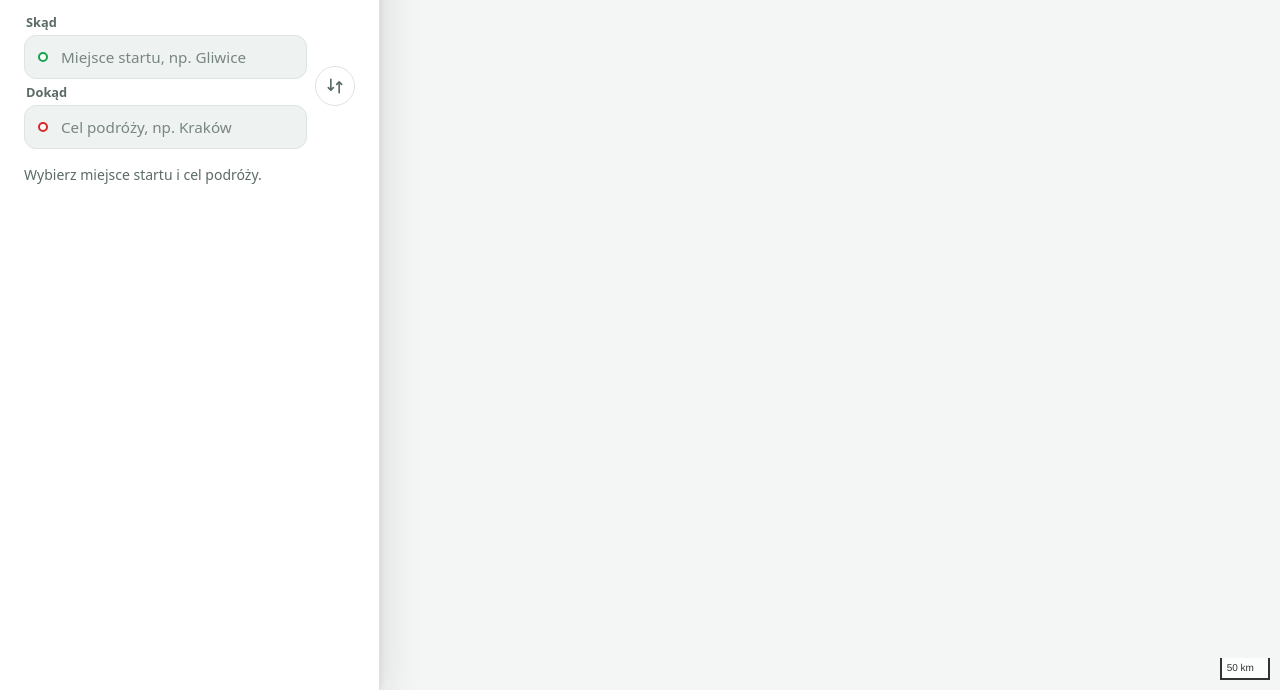
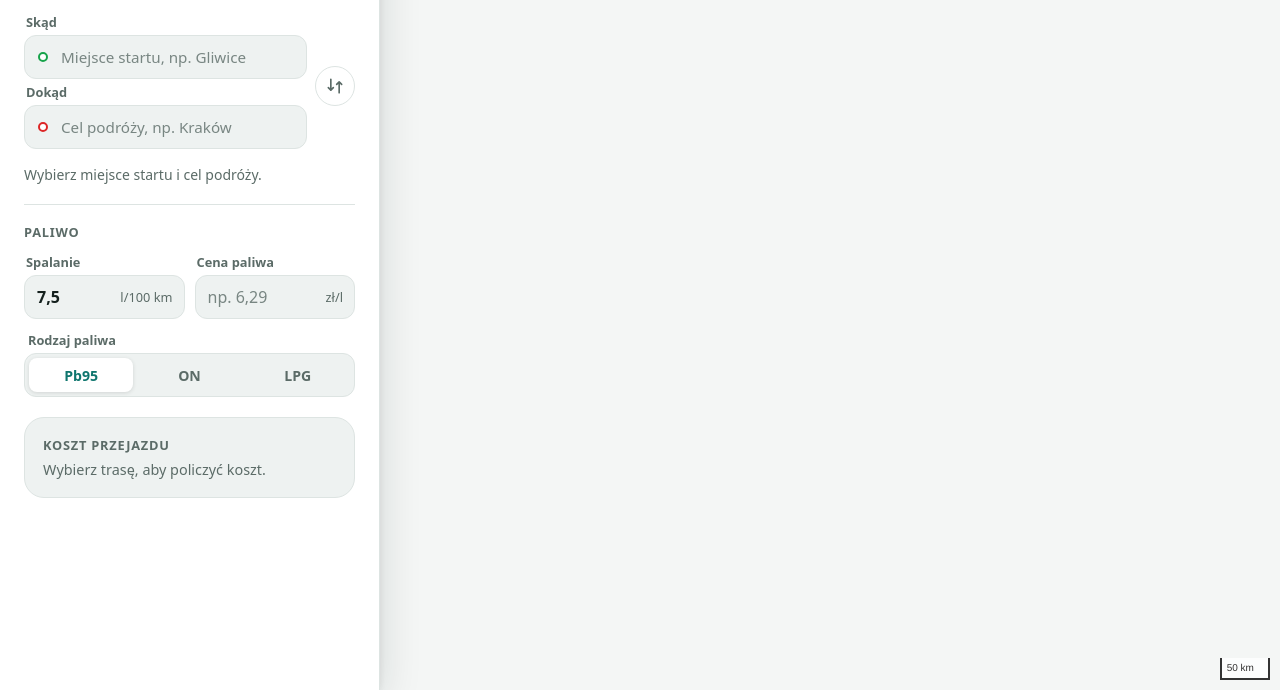
Before and after one commit to novaflowdesign/fueltrip, a website built with Vite: page index.html in a window 1280 px wide. Shown: the part 110-800 px from the top of the page. Built offline with nearby package versions, Linux system fonts and the light colour scheme; no server answers.

Commit message:
feat: fuel settings and trip cost card
Co-Authored-By: Claude Opus 5.5 <noreply@anthropic.com>

```diff
--- a/src/main.ts
+++ b/src/main.ts
@@ -3,7 +3,9 @@ import { createMap } from './map/map.ts';
 import { EndpointMarkers } from './map/markers.ts';
 import { RouteLayer } from './map/routeLayer.ts';
 import { searchPlaces, type Place } from './services/geocoding.ts';
-import { OsrmRoutingProvider, RoutingError, type RoutingProvider } from './services/routing.ts';
+import { OsrmRoutingProvider, RoutingError, type RouteResult, type RoutingProvider } from './services/routing.ts';
+import { createCostSummary } from './ui/costSummary.ts';
+import { createFuelSettings } from './ui/fuelSettings.ts';
 import { createRouteSearch, type RouteEndpoints } from './ui/routeSearch.ts';
 import { createRouteSummary } from './ui/routeSummary.ts';
 
@@ -17,15 +19,40 @@ const map = createMap(mapContainer);
 const markers = new EndpointMarkers(map);
 const routeLayer = new RouteLayer(map);
 const routing: RoutingProvider = new OsrmRoutingProvider();
-const summary = createRouteSummary();
 
 let routeController: AbortController | null = null;
+let currentRoute: RouteResult | null = null;
+let roundTrip = false;
+
+const summary = createRouteSummary({
+  onRoundTripChange: (value) => {
+    roundTrip = value;
+    renderCost();
+  },
+});
+
+const fuelSettings = createFuelSettings({
+  initial: { consumption: '7,5', price: '', fuelType: 'pb95' },
+  onChange: () => renderCost(),
+});
+
+const costSummary = createCostSummary();
+
+function renderCost(): void {
+  costSummary.update({ route: currentRoute, roundTrip, settings: fuelSettings.getValue() });
+}
+
+function setRoute(route: RouteResult | null): void {
+  currentRoute = route;
+  renderCost();
+}
 
 async function updateRoute({ from, to }: RouteEndpoints): Promise<void> {
   // A newer selection always wins over an in-flight request.
   routeController?.abort();
   routeController = null;
   routeLayer.clear();
+  setRoute(null);
 
   if (!from || !to) {
     summary.showIdle('Wybierz miejsce startu i cel podróży.');
@@ -45,6 +72,7 @@ async function updateRoute({ from, to }: RouteEndpoints): Promise<void> {
     const route = await routing.getRoute([from, to], controller.signal);
     if (controller.signal.aborted) return;
     summary.showRoute(route);
+    setRoute(route);
     void routeLayer.show(route.geometry);
   } catch (err) {
     if (controller.signal.aborted) return;
@@ -66,7 +94,7 @@ const routeSearch = createRouteSearch({
   },
 });
 
-panelBody.append(routeSearch.element, summary.element);
+panelBody.append(routeSearch.element, summary.element, fuelSettings.element, costSummary.element);
 void updateRoute(routeSearch.getEndpoints());
 
 function isSamePlace(a: Place, b: Place): boolean {
--- a/src/style.css
+++ b/src/style.css
@@ -443,6 +443,257 @@ body {
   color: var(--color-danger);
 }
 
+/* ---------- Panel sections ---------- */
+.panel-section {
+  margin-top: 20px;
+  padding-top: 18px;
+  border-top: 1px solid var(--color-border);
+}
+
+.panel-section__title,
+.cost-summary__title {
+  margin: 0 0 12px;
+  font-size: 0.8rem;
+  font-weight: 700;
+  letter-spacing: 0.06em;
+  text-transform: uppercase;
+  color: var(--color-text-muted);
+}
+
+/* ---------- Round-trip switch ---------- */
+.route-summary__formula {
+  margin: 8px 0 0 2px;
+  font-size: 0.85rem;
+  font-variant-numeric: tabular-nums;
+  color: var(--color-text-muted);
+}
+
+.switch {
+  position: relative;
+  display: inline-flex;
+  align-items: center;
+  gap: 10px;
+  margin-top: 12px;
+  font-size: 0.92rem;
+  font-weight: 600;
+  cursor: pointer;
+  user-select: none;
+}
+
+.switch__input {
+  position: absolute;
+  opacity: 0;
+  width: 1px;
+  height: 1px;
+}
+
+.switch__track {
+  position: relative;
+  flex: none;
+  width: 40px;
+  height: 24px;
+  border-radius: 999px;
+  background: var(--color-border);
+  transition: background 0.2s;
+}
+
+.switch__track::after {
+  content: '';
+  position: absolute;
+  top: 3px;
+  left: 3px;
+  width: 18px;
+  height: 18px;
+  border-radius: 50%;
+  background: #fff;
+  box-shadow: 0 1px 3px rgb(0 0 0 / 0.3);
+  transition: transform 0.2s cubic-bezier(0.34, 1.4, 0.64, 1);
+}
+
+.switch__input:checked + .switch__track {
+  background: var(--color-accent);
+}
+
+.switch__input:checked + .switch__track::after {
+  transform: translateX(16px);
+}
+
+.switch__input:focus-visible + .switch__track {
+  box-shadow: 0 0 0 4px var(--color-focus);
+}
+
+/* ---------- Number fields ---------- */
+.fuel-settings__fields {
+  display: grid;
+  grid-template-columns: 1fr 1fr;
+  gap: 10px;
+}
+
+.number-field__box {
+  position: relative;
+}
+
+.number-field__input {
+  width: 100%;
+  height: 44px;
+  padding: 0 74px 0 12px;
+  border: 1px solid var(--color-border);
+  border-radius: var(--radius-md);
+  background: var(--color-surface-2);
+  color: var(--color-text);
+  font: inherit;
+  font-size: 1rem;
+  font-weight: 600;
+  font-variant-numeric: tabular-nums;
+  transition: border-color 0.15s, box-shadow 0.15s, background 0.15s;
+}
+
+.number-field__input::placeholder {
+  color: var(--color-text-muted);
+  font-weight: 400;
+  opacity: 0.8;
+}
+
+.number-field__input:focus {
+  outline: none;
+  border-color: var(--color-accent);
+  background: var(--color-surface);
+  box-shadow: 0 0 0 4px var(--color-focus);
+}
+
+.number-field.is-invalid .number-field__input {
+  border-color: var(--color-danger);
+}
+
+.number-field__unit {
+  position: absolute;
+  right: 12px;
+  top: 50%;
+  transform: translateY(-50%);
+  color: var(--color-text-muted);
+  font-size: 0.8rem;
+  pointer-events: none;
+}
+
+/* ---------- Segmented control (fuel type) ---------- */
+.segmented {
+  margin: 12px 0 0;
+  padding: 0;
+  border: none;
+  min-width: 0;
+}
+
+.segmented__options {
+  display: grid;
+  grid-template-columns: repeat(3, 1fr);
+  gap: 4px;
+  padding: 4px;
+  border-radius: var(--radius-md);
+  background: var(--color-surface-2);
+  border: 1px solid var(--color-border);
+}
+
+.segmented__option {
+  position: relative;
+  display: grid;
+  place-items: center;
+  height: 34px;
+  border-radius: 8px;
+  font-size: 0.88rem;
+  font-weight: 600;
+  color: var(--color-text-muted);
+  cursor: pointer;
+  transition: background 0.15s, color 0.15s, box-shadow 0.15s;
+}
+
+.segmented__input {
+  position: absolute;
+  opacity: 0;
+  width: 1px;
+  height: 1px;
+}
+
+.segmented__option:hover {
+  color: var(--color-text);
+}
+
+.segmented__option:has(:checked) {
+  background: var(--color-surface);
+  color: var(--color-accent);
+  box-shadow: 0 1px 4px rgb(0 0 0 / 0.12);
+}
+
+.segmented__option:has(:focus-visible) {
+  box-shadow: 0 0 0 3px var(--color-focus);
+}
+
+/* ---------- Cost summary ---------- */
+.cost-summary {
+  margin-top: 20px;
+  padding: 18px;
+  border-radius: var(--radius-lg);
+  background: var(--color-surface-2);
+  border: 1px solid var(--color-border);
+}
+
+.cost-summary[data-state='ready'] {
+  background: linear-gradient(
+    145deg,
+    color-mix(in srgb, var(--color-accent) 16%, var(--color-surface)),
+    var(--color-surface-2)
+  );
+  border-color: color-mix(in srgb, var(--color-accent) 35%, var(--color-border));
+}
+
+.cost-summary__title {
+  margin-bottom: 6px;
+}
+
+.cost-summary__hint {
+  margin: 0;
+  color: var(--color-text-muted);
+  font-size: 0.9rem;
+}
+
+.cost-summary__amount {
+  margin: 0 0 12px;
+  font-size: 2.2rem;
+  font-weight: 800;
+  letter-spacing: -0.03em;
+  line-height: 1.1;
+  font-variant-numeric: tabular-nums;
+  color: var(--color-text);
+  animation: card-in 0.25s ease-out;
+}
+
+.cost-summary__details {
+  display: grid;
+  grid-template-columns: auto 1fr;
+  gap: 6px 12px;
+  margin: 0;
+  font-size: 0.85rem;
+}
+
+.cost-summary__details dt {
+  color: var(--color-text-muted);
+}
+
+.cost-summary__details dd {
+  margin: 0;
+  font-weight: 600;
+  font-variant-numeric: tabular-nums;
+  text-align: right;
+}
+
+.cost-summary__formula {
+  margin: 12px 0 0;
+  padding-top: 10px;
+  border-top: 1px dashed var(--color-border);
+  font-size: 0.8rem;
+  font-variant-numeric: tabular-nums;
+  color: var(--color-text-muted);
+}
+
 /* ---------- Map markers ---------- */
 .route-marker {
   width: 32px;
--- /dev/null
+++ b/src/ui/costSummary.ts
@@ -0,0 +1,89 @@
+import { computeTripCost } from '../calc.ts';
+import type { RouteResult } from '../services/routing.ts';
+import { formatCurrency, formatKm, formatLiters, formatNumber } from '../utils/format.ts';
+import { FUEL_LABELS, type FuelSettingsValue } from './fuelSettings.ts';
+
+export interface CostInput {
+  route: RouteResult | null;
+  roundTrip: boolean;
+  settings: FuelSettingsValue;
+}
+
+export interface CostSummary {
+  element: HTMLElement;
+  update(input: CostInput): void;
+}
+
+/** "Koszt przejazdu" card – the final result of the calculation. */
+export function createCostSummary(): CostSummary {
+  const element = document.createElement('section');
+  element.className = 'cost-summary';
+  element.setAttribute('aria-labelledby', 'cost-summary-title');
+
+  const title = document.createElement('h2');
+  title.className = 'cost-summary__title';
+  title.id = 'cost-summary-title';
+  title.textContent = 'Koszt przejazdu';
+
+  const body = document.createElement('div');
+  body.className = 'cost-summary__body';
+  body.setAttribute('aria-live', 'polite');
+
+  element.append(title, body);
+
+  function showHint(text: string): void {
+    element.dataset.state = 'hint';
+    const p = document.createElement('p');
+    p.className = 'cost-summary__hint';
+    p.textContent = text;
+    body.replaceChildren(p);
+  }
+
+  return {
+    element,
+
+    update({ route, roundTrip, settings }) {
+      if (!route) return showHint('Wybierz trasę, aby policzyć koszt.');
+
+      const { consumption, price, fuelType } = settings;
+      if (consumption.status === 'empty') return showHint('Podaj spalanie, aby policzyć koszt.');
+      if (consumption.status === 'invalid') return showHint('Popraw spalanie w sekcji „Paliwo”.');
+      if (price.status === 'empty') return showHint('Podaj cenę paliwa, aby zobaczyć koszt.');
+      if (price.status === 'invalid') return showHint('Popraw cenę paliwa w sekcji „Paliwo”.');
+
+      const result = computeTripCost({
+        distanceKm: route.distanceMeters / 1000,
+        roundTrip,
+        consumption: consumption.value,
+        price: price.value,
+      });
+
+      element.dataset.state = 'ready';
+
+      const amount = document.createElement('p');
+      amount.className = 'cost-summary__amount';
+      amount.textContent = formatCurrency(result.cost);
+
+      const details = document.createElement('dl');
+      details.className = 'cost-summary__details';
+      details.append(
+        ...row('Paliwo', `${formatLiters(result.liters)} ${FUEL_LABELS[fuelType]}`),
+        ...row('Dystans', formatKm(result.totalKm) + (roundTrip ? ' (tam i z powrotem)' : '')),
+      );
+
+      const formula = document.createElement('p');
+      formula.className = 'cost-summary__formula';
+      formula.textContent = `${formatKm(result.totalKm)} × ${formatNumber(consumption.value)} l/100 km × ${formatNumber(price.value)} zł/l`;
+
+      body.replaceChildren(amount, details, formula);
+    },
+  };
+}
+
+function row(term: string, value: string): [HTMLElement, HTMLElement] {
+  const dt = document.createElement('dt');
+  dt.textContent = term;
+  const dd = document.createElement('dd');
+  dd.textContent = value;
+  return [dt, dd];
+}
--- /dev/null
+++ b/src/ui/fuelSettings.ts
@@ -0,0 +1,186 @@
+import { validateConsumption, validatePrice, type FieldResult } from '../calc.ts';
+
+export type FuelType = 'pb95' | 'on' | 'lpg';
+
+export const FUEL_LABELS: Record<FuelType, string> = {
+  pb95: 'Pb95',
+  on: 'ON',
+  lpg: 'LPG',
+};
+
+export interface FuelSettingsValue {
+  consumption: FieldResult;
+  price: FieldResult;
+  fuelType: FuelType;
+}
+
+export interface FuelSettingsOptions {
+  initial: { consumption: string; price: string; fuelType: FuelType };
+  onChange: (value: FuelSettingsValue) => void;
+}
+
+export interface FuelSettings {
+  element: HTMLElement;
+  getValue(): FuelSettingsValue;
+}
+
+/** Global fuel settings: consumption, price and fuel type. */
+export function createFuelSettings(opts: FuelSettingsOptions): FuelSettings {
+  const element = document.createElement('section');
+  element.className = 'panel-section fuel-settings';
+  element.setAttribute('aria-labelledby', 'fuel-settings-title');
+
+  const title = document.createElement('h2');
+  title.className = 'panel-section__title';
+  title.id = 'fuel-settings-title';
+  title.textContent = 'Paliwo';
+
+  const emit = (): void => opts.onChange(getValue());
+
+  const consumption = createNumberField({
+    id: 'fuel-consumption',
+    label: 'Spalanie',
+    unit: 'l/100 km',
+    placeholder: '7,5',
+    value: opts.initial.consumption,
+    validate: validateConsumption,
+    onInput: emit,
+  });
+
+  const price = createNumberField({
+    id: 'fuel-price',
+    label: 'Cena paliwa',
+    unit: 'zł/l',
+    placeholder: 'np. 6,29',
+    value: opts.initial.price,
+    validate: validatePrice,
+    onInput: emit,
+  });
+
+  const fields = document.createElement('div');
+  fields.className = 'fuel-settings__fields';
+  fields.append(consumption.element, price.element);
+
+  const fuelType = createFuelTypePicker(opts.initial.fuelType, emit);
+
+  element.append(title, fields, fuelType.element);
+
+  function getValue(): FuelSettingsValue {
+    return { consumption: consumption.result(), price: price.result(), fuelType: fuelType.value() };
+  }
+
+  return { element, getValue };
+}
+
+interface NumberFieldOptions {
+  id: string;
+  label: string;
+  unit: string;
+  placeholder: string;
+  value: string;
+  validate: (input: string) => FieldResult;
+  onInput: () => void;
+}
+
+function createNumberField(opts: NumberFieldOptions): { element: HTMLElement; result: () => FieldResult } {
+  const element = document.createElement('div');
+  element.className = 'field number-field';
+
+  const label = document.createElement('label');
+  label.className = 'field__label';
+  label.htmlFor = opts.id;
+  label.textContent = opts.label;
+
+  const box = document.createElement('div');
+  box.className = 'number-field__box';
+
+  const input = document.createElement('input');
+  Object.assign(input, {
+    id: opts.id,
+    type: 'text',
+    inputMode: 'decimal',
+    autocomplete: 'off',
+    spellcheck: false,
+    placeholder: opts.placeholder,
+    value: opts.value,
+  });
+  input.className = 'number-field__input';
+
+  const unit = document.createElement('span');
+  unit.className = 'number-field__unit';
+  unit.textContent = opts.unit;
+  unit.setAttribute('aria-hidden', 'true');
+  // Screen readers get the unit through the accessible name instead.
+  input.setAttribute('aria-label', `${opts.label} (${opts.unit})`);
+
+  const error = document.createElement('p');
+  error.className = 'field__status is-error';
+  error.id = `${opts.id}-error`;
+  error.setAttribute('aria-live', 'polite');
+
+  box.append(input, unit);
+  element.append(label, box, error);
+
+  const result = (): FieldResult => opts.validate(input.value);
+
+  const renderValidity = (): void => {
+    const r = result();
+    const invalid = r.status === 'invalid';
+    error.textContent = invalid ? r.error : '';
+    input.setAttribute('aria-invalid', String(invalid));
+    if (invalid) input.setAttribute('aria-describedby', error.id);
+    else input.removeAttribute('aria-describedby');
+    element.classList.toggle('is-invalid', invalid);
+  };
+
+  input.addEventListener('input', () => {
+    renderValidity();
+    opts.onInput();
+  });
+  renderValidity();
+
+  return { element, result };
+}
+
+function createFuelTypePicker(
+  initial: FuelType,
+  onChange: () => void,
+): { element: HTMLElement; value: () => FuelType } {
+  const fieldset = document.createElement('fieldset');
+  fieldset.className = 'segmented';
+
+  const legend = document.createElement('legend');
+  legend.className = 'field__label';
+  legend.textContent = 'Rodzaj paliwa';
+  fieldset.append(legend);
+
+  const options = document.createElement('div');
+  options.className = 'segmented__options';
+
+  const radios = (Object.keys(FUEL_LABELS) as FuelType[]).map((type) => {
+    const label = document.createElement('label');
+    label.className = 'segmented__option';
+
+    const radio = document.createElement('input');
+    radio.type = 'radio';
+    radio.name = 'fuel-type';
+    radio.value = type;
+    radio.checked = type === initial;
+    radio.className = 'segmented__input';
+    radio.addEventListener('change', onChange);
+
+    const text = document.createElement('span');
+    text.textContent = FUEL_LABELS[type];
+
+    label.append(radio, text);
+    options.append(label);
+    return radio;
+  });
+
+  fieldset.append(options);
+
+  return {
+    element: fieldset,
+    value: () => (radios.find((r) => r.checked)?.value as FuelType | undefined) ?? initial,
+  };
+}
```
